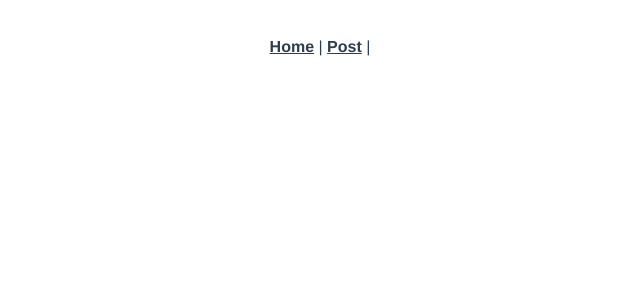
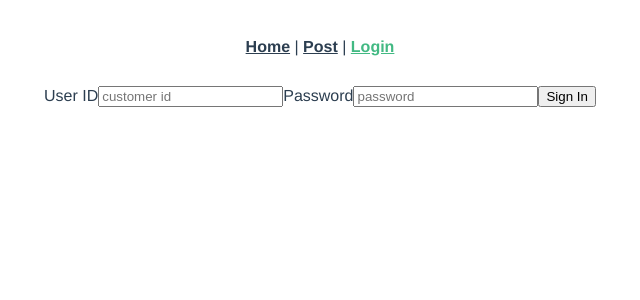
Before and after one commit to sisosyunya/ideal, a Vue app: page /login in a window 1280 px wide. Before the commit this address had no page. Shown: the top 300 px of the page, without its empty margins (320-960 px from the left). Built offline with nearby package versions, Linux system fonts and the light colour scheme.

Commit message:
"second-day"

```diff
--- a/src/App.vue
+++ b/src/App.vue
@@ -2,6 +2,7 @@
   <div id="nav">
     <router-link to="/">Home</router-link> |
     <router-link to="/post">Post</router-link> |
+    <router-link to="/login">Login</router-link>
   </div>
   <router-view/>
 </template>
--- a/src/components/VCard.vue
+++ b/src/components/VCard.vue
@@ -1,7 +1,9 @@
 <template>
-    <div class="card">
-        <h3 class="card__title">{{ idea.title }}</h3>
-    </div>
+    <router-link :to="`/contents/${idea.id}`">
+        <div class="card">
+            <h3 class="card__title">{{ idea.title }}</h3>
+        </div>
+    </router-link>
 </template>
 
 <script>
--- a/src/router/index.js
+++ b/src/router/index.js
@@ -1,6 +1,8 @@
 import { createRouter, createWebHistory } from 'vue-router'
 import Home from '../views/Home.vue'
 import Post from "../views/Post.vue"
+import Contents from "../views/Contents.vue"
+import Login from "../views/Login.vue"
 
 const routes = [
   {
@@ -12,6 +14,16 @@ const routes = [
     path: '/post',
     name: 'Post',
     component: Post
+  },
+  {
+    path:'/contents/:id',
+    name:'Contents',
+    component:Contents
+  },
+  {
+    path: "/login",
+    name: "Login",
+    component: Login
   }
 ]
 
--- a/src/views/Home.vue
+++ b/src/views/Home.vue
@@ -24,7 +24,7 @@ export default {
     async fetchIdeas() {
       const querySnapshot = await getDocs(collection(db, "ideas"));
       querySnapshot.forEach((doc) => {
-        this.ideas.push(doc.data());
+        this.ideas.push({ ...doc.data(), id: doc.id });
       });
     }
   }
--- /dev/null
+++ b/src/views/Login.vue
@@ -0,0 +1,30 @@
+<template>
+    <form v-on:submit.prevent="doLogin">
+        <label>User ID</label>
+        <input type="text" placeholder="customer id" v-model="user.userId" />
+        <label>Password</label>
+        <input type=password placeholder=password v-model="user.password" />
+        <button type="submit">Sign In</button>
+    </form>
+    <div class="login">
+
+        </div>
+</template>
+<script>
+export default {
+  data() {
+    return {
+      user: {}
+    };
+  },
+  methods: {
+    doLogin() {
+      this.$store.dispatch("auth", {
+        userId: this.user.userId,
+        userToken: 'dummy token'
+      });
+      this.$router.push(this.$route.query.redirect);
+    }
+  }
+};
+</script>
```
